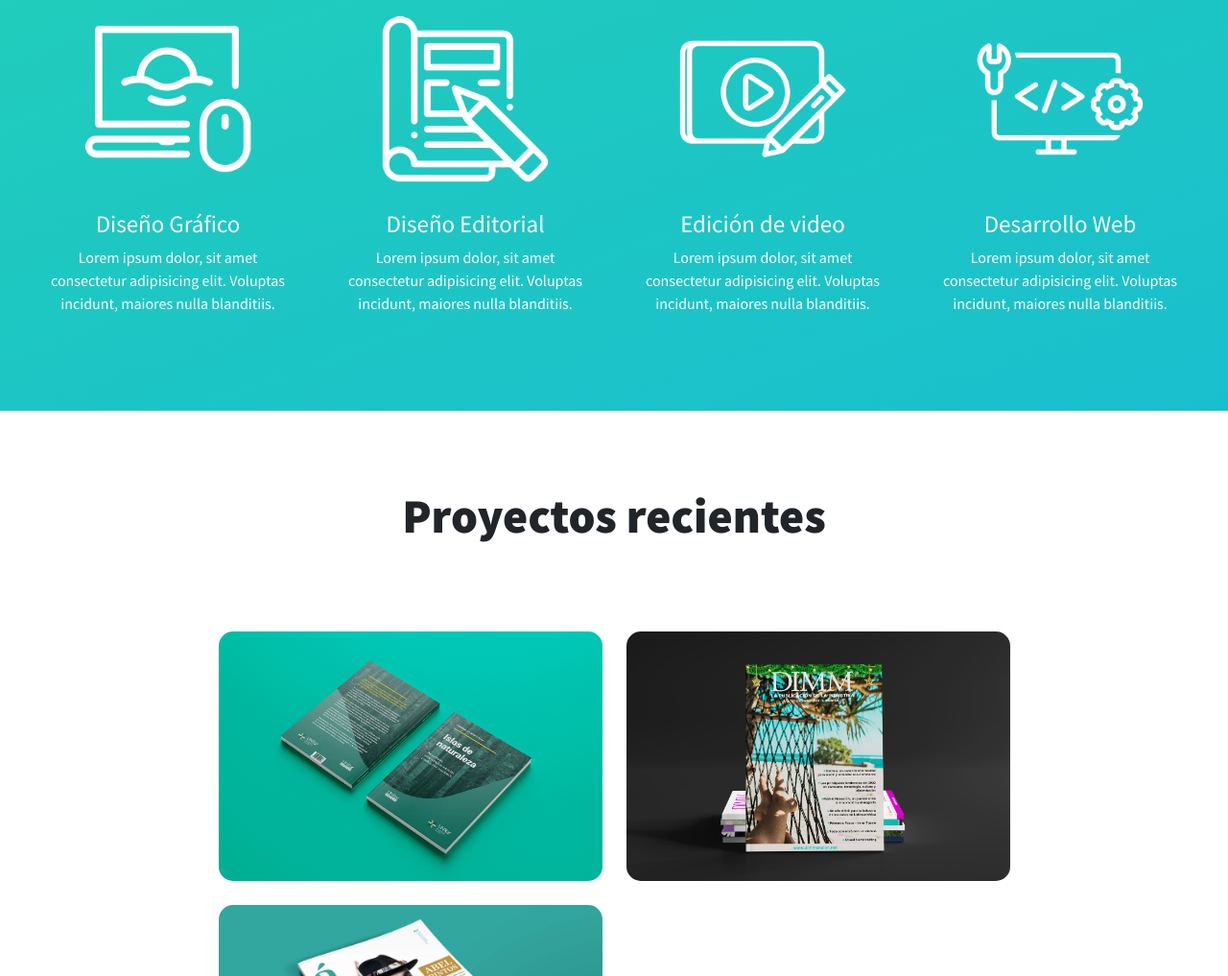
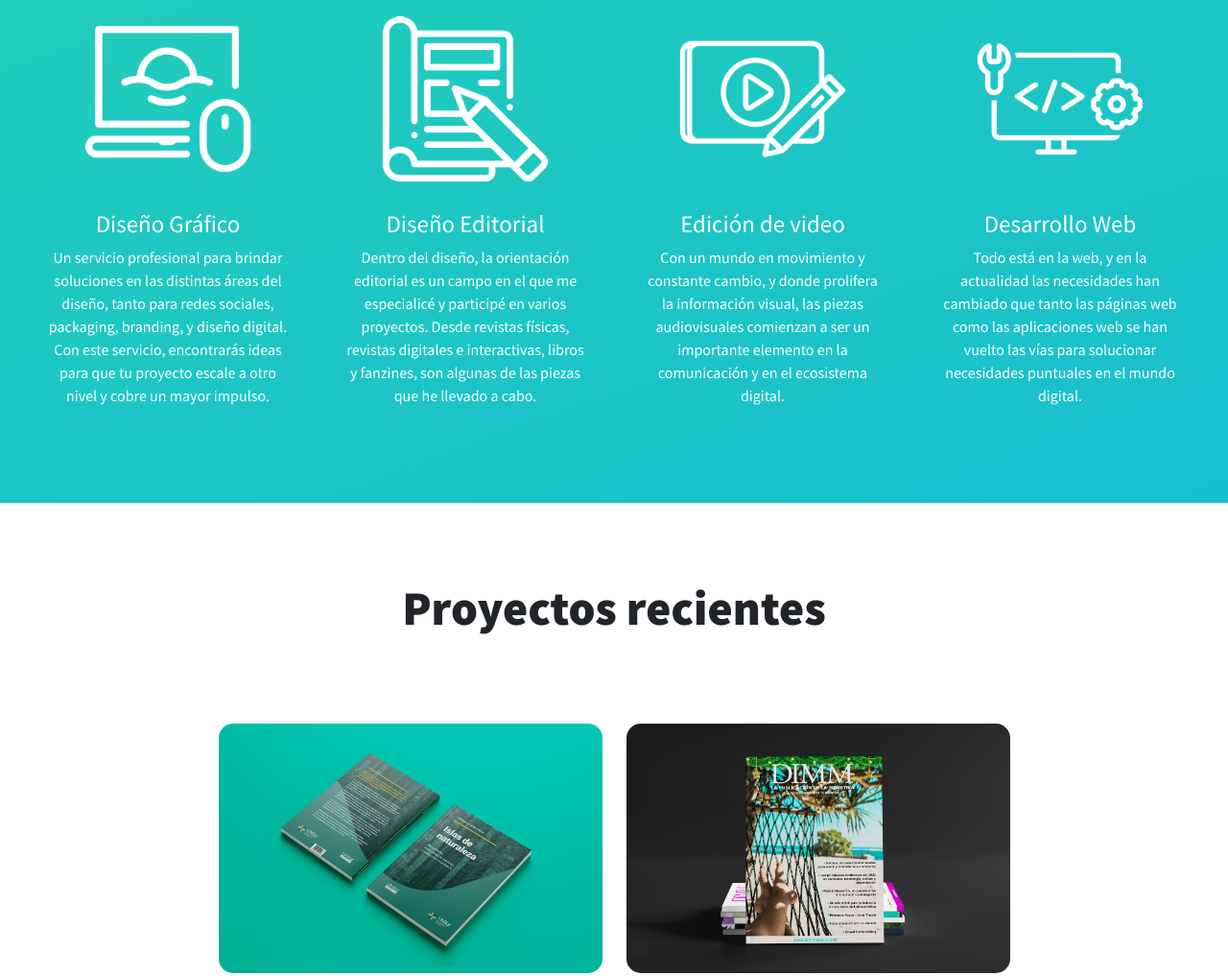
Before and after one commit to florpak/portfolio-design, a website: page index.html in a window 1280 px wide. Shown: the part 977-1994 px from the top of the page at 96% size. Drawn offline with nearby package versions, Linux system fonts and the light colour scheme.

Commit message:
Se cambiarion los textos a texto real

```diff
--- a/index.html
+++ b/index.html
@@ -116,26 +116,28 @@
                 <div class="card-services card" style="width: 18rem;">
                     <img class="card-img-top" src="./assets/Imagenes/DG-Icon.png" title="Diseño Grafico" alt="Diseño Grafico Icono">
                     <h3>Diseño Gráfico</h3>
-                    <p class="card-text">Lorem ipsum dolor, sit amet consectetur adipisicing elit.
-                    Voluptas incidunt, maiores nulla blanditiis.</p>
+                    <p class="card-text">Un servicio profesional para brindar soluciones en las distintas áreas del diseño, tanto para redes sociales, packaging, branding,
+                        y diseño digital. Con este servicio, encontrarás ideas para que tu proyecto escale a otro nivel y cobre un mayor impulso.
+                    </p>
                 </div>
                 <div class="card-services card" style="width: 18rem;">
                     <img class="card-img-top" src="./assets/Imagenes/DE-Icon.png" title="Diseño Editorial" alt="Diseño Editorial Icono">
                     <h3>Diseño Editorial</h3>
-                    <p class="card-text">Lorem ipsum dolor, sit amet consectetur adipisicing elit.
-                    Voluptas incidunt, maiores nulla blanditiis.</p>
+                    <p class="card-text">Dentro del diseño, la orientación editorial es un campo en el que me especialicé y participé en varios proyectos.
+                        Desde revistas físicas, revistas digitales e interactivas, libros y fanzines, son algunas de las piezas que he llevado a cabo.
+                    </p>
                 </div>
                 <div class="card-services card" style="width: 18rem;">
                     <img class="card-img-top" src="./assets/Imagenes/EV-Icon.png" title="Edicion de videos" alt="Edicion de video Icono">
                     <h3>Edición de video</h3>
-                    <p class="card-text">Lorem ipsum dolor, sit amet consectetur adipisicing elit.
-                    Voluptas incidunt, maiores nulla blanditiis.</p>
+                    <p class="card-text">Con un mundo en movimiento y constante cambio, y donde prolifera la información visual, las piezas audiovisuales comienzan
+                        a ser un importante elemento en la comunicación y en el ecosistema digital.</p>
                 </div>
                 <div class="card-services card" style="width: 18rem;">
                     <img class="card-img-top" src="assets/Imagenes/DW-Icon.png" title="Desarrollo Web" alt="Desarrollo Web Icono">
                     <h3>Desarrollo Web</h3>
-                    <p class="card-text">Lorem ipsum dolor, sit amet consectetur adipisicing elit.
-                    Voluptas incidunt, maiores nulla blanditiis.</p>
+                    <p class="card-text">Todo está en la web, y en la actualidad las necesidades han cambiado que tanto las páginas web como las aplicaciones web
+                        se han vuelto las vías para solucionar necesidades puntuales en el mundo digital.</p>
                 </div>
             </div>
         </section>
@@ -193,7 +195,9 @@
                     <div class="col-lg-6">
                         <div class="p-5">
                             <h2 class="display-4">Hola! Soy Florencia</h2>
-                            <p>Lorem ipsum dolor sit amet, consectetur adipisicing elit. Quod aliquid, mollitia odio veniam sit iste esse assumenda amet aperiam exercitationem, ea animi blanditiis recusandae! Ratione voluptatum molestiae adipisci, beatae obcaecati.</p>
+                            <p>Apasionada por los distintos ámbitos de la comunicación gráfica. Se me facilita el trabajo en equipo y me gusta aportar ideas que ayuden a desarrollar las metas propuestas. Cuento con la capacidad para realizar piezas gráficas impresas, diseño editorial, audiovisual, entre otros.
+                            <br>
+                            Me interesan las áreas del diseño digital, diseño audiovisual, la ilustración y el diseño web. Busco expandirme y aprender constantemente en mi formación y experiencia.</p>
                         </div>
                     </div>
                 </div>
```
